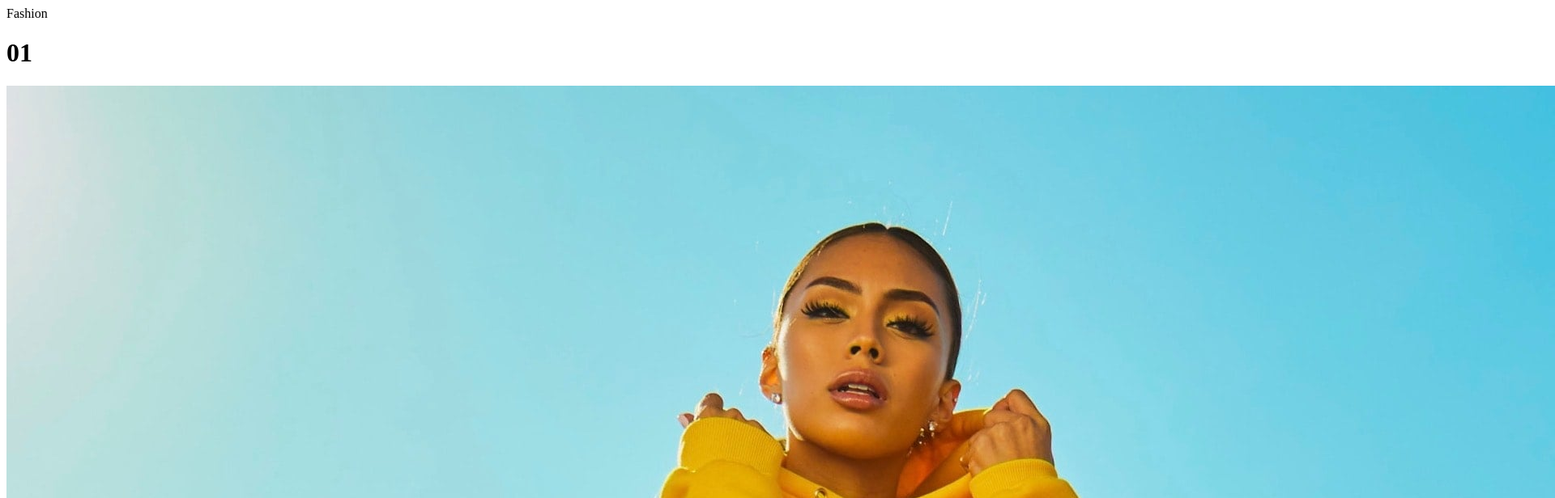
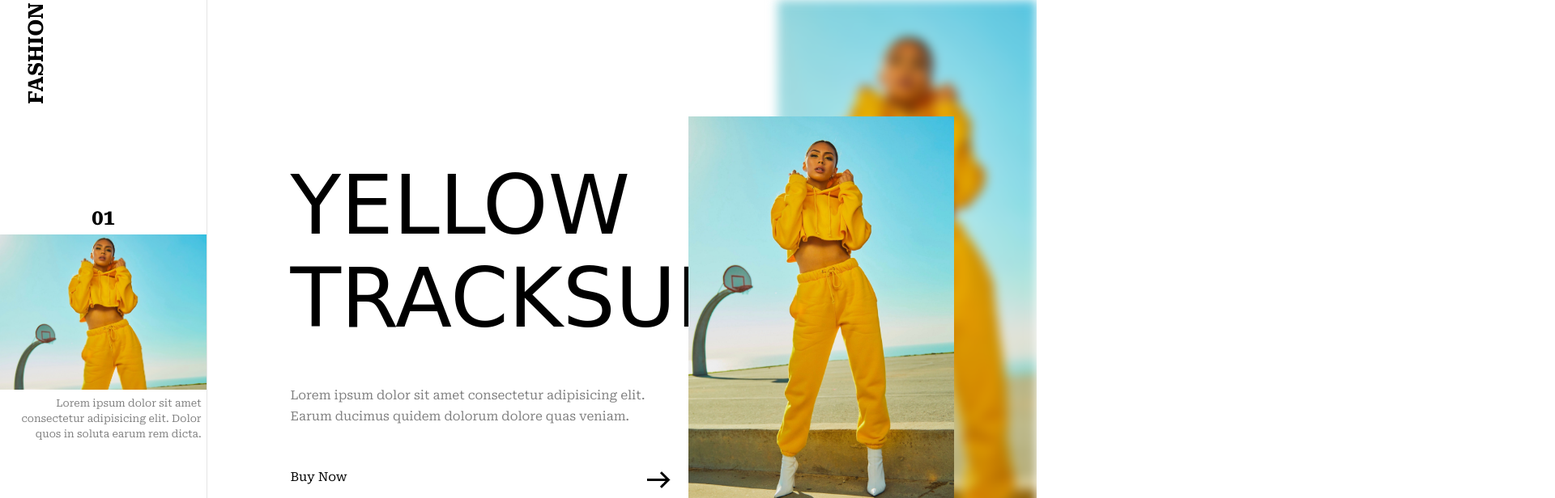
Before and after one commit to MarcoARamirezS/eCommerce, a plain HTML site: page index.html in a window 1280 px wide. Shown: the top 616 px of the page at 81% size, 1920 px wide, since content can reach past the window. Drawn offline with Linux system fonts and the light colour scheme; a web font is replaced by a local one.

Commit message:
agregamos css

```diff
--- a/css/style.css
+++ b/css/style.css
@@ -0,0 +1,213 @@
+*{
+  margin: 0;
+  padding: 0;
+  box-sizing: border-box;
+  font-family: 'Roboto Serif', serif;
+}
+
+body {
+	width: 100%;
+	height: 100vh;
+	position: relative;
+	display: flex;
+}
+
+.overlay {
+	position: absolute;
+	top: 0;
+	left: 0;
+	bottom: 0;
+	right: 0;
+	background: #fff;
+	opacity: 1;
+	z-index: 9;
+	animation: fade-out 5s forwards 1;
+	pointer-events: none;
+}
+
+@keyframes fade-out{
+	to {
+		opacity: 0
+	}
+}
+
+.left-side {
+	width: 20vw;
+	height: 100%;
+	border-right: 1px solid rgba(0, 0, 0, 0.1);
+	position: relative;
+	display: flex;
+	align-items: center;
+}
+
+.logo {
+	text-transform: uppercase;
+	font-weight: 700;
+	font-size: 2vw;
+	position: absolute;
+	top: 4vw;
+	left: -1.5vw;
+	transform: rotate(-90deg);
+	user-select: none;
+}
+
+.sm-product {
+	width: 100%;
+	height: auto;
+}
+
+.product-index {
+	font-size: 2vw;
+	text-align: center;
+}
+
+.sm-product-img-container {
+	position: relative;
+	margin: .5vw 0;
+	height: 15vw;
+	overflow: hidden;
+}
+
+.sm-product-img {
+	width: 100%;
+	height: 25vw;
+	object-fit: cover;
+}
+
+.sm-product-des {
+	text-align: right;
+	padding: 0 .5vw;
+	line-height: 1.5vw;
+	font-size: 1vw;
+	color: rgba(0, 0, 0, 0.5);
+}
+
+.social-link {
+	position: absolute;
+	bottom: 30px;
+	left: 50%;
+	transform: translate(-50%);
+}
+
+.social-link-img {
+	width: 1.6vw;
+	height: 1.6vw;
+	margin: .5vw;
+	cursor: pointer;
+}
+
+.social-link-img:hover {
+	width: 1.8vw;
+	height: 1.8vw;
+}
+
+.right-side {
+	width: 80vw;
+	height: 100vh;
+	position: relative;
+	display: flex;
+	align-items: center;
+	justify-content: center;
+}
+
+.backdrop-img {
+	width: 25vw;
+	height: 100%;
+	position: absolute;
+	top: 0;
+	right: 0;
+	object-fit: cover;
+	filter: blur(.5vw);
+	user-select: none;
+}
+
+.content {
+	width: 80%;
+	display: flex;
+	align-items: center;
+	position: relative;
+}
+
+.product-detail {
+	width: 60%;
+}
+
+.product-name {
+	font-size: 8vw;
+	text-transform: uppercase;
+	font-family: 'Roboto', sans-serif;
+	font-family: 'Sirin Stencil', cursive;
+	font-weight: 400;
+	line-height: 9vw;
+}
+
+.product-des {
+	margin: 4vw 0;
+	width: 90%;
+	font-size: 1.2vw;
+	line-height: 2vw;
+	color: rgba(0, 0, 0, 0.5);
+}
+
+.buy-btn {
+	text-decoration: none;
+	color: #000;
+	text-transform: capitalize;
+	font-size: 1.2vw;
+}
+
+.nxt-btn {
+	border: none;
+	background: none;
+	display: flex;
+	margin-left: auto;
+	margin-top: -1.2vw;
+	margin-right: 1vw;
+	cursor: pointer;
+	justify-content: center;
+	user-select: none;
+}
+
+.nxt-btn img {
+	width: 60%;
+}
+
+.product-img-container {
+	width: 40%;
+	height: 40vw;
+	position: relative;
+	overflow: hidden;
+}
+
+.product-img {
+	width: 100%;
+	height: 100%;
+	object-fit: cover;
+}
+
+.slide::before {
+	content: '';
+	position: absolute;
+	top: 0;
+	left: -100%;
+	width: 100%;
+	height: 100%;
+	background: #000;
+	animation: slide-left 1s linear 1;
+}
+
+@keyframes slide-left {
+	to {
+		left: 100%;
+	}
+}
+
+.fade {
+	pointer-events: none;
+	animation: fade 1s forwards 1;
+}
+
+@keyframes fade{
+	0%, 100% { opacity: 1; }
+	45%, 60% { opacity: 0; }
+}
--- a/index.html
+++ b/index.html
@@ -8,6 +8,7 @@
     <link rel="preconnect" href="https://fonts.googleapis.com">
     <link rel="preconnect" href="https://fonts.gstatic.com" crossorigin>
     <link href="https://fonts.googleapis.com/css2?family=Roboto+Serif:opsz,wght@8..144,300;8..144,400;8..144,500;8..144,700&display=swap" rel="stylesheet">
+    <link href="https://fonts.googleapis.com/css2?family=Sirin+Stencil&display=swap" rel="stylesheet">
     <link rel="stylesheet" href="./css/style.css">
 </head>
 <body>
```
